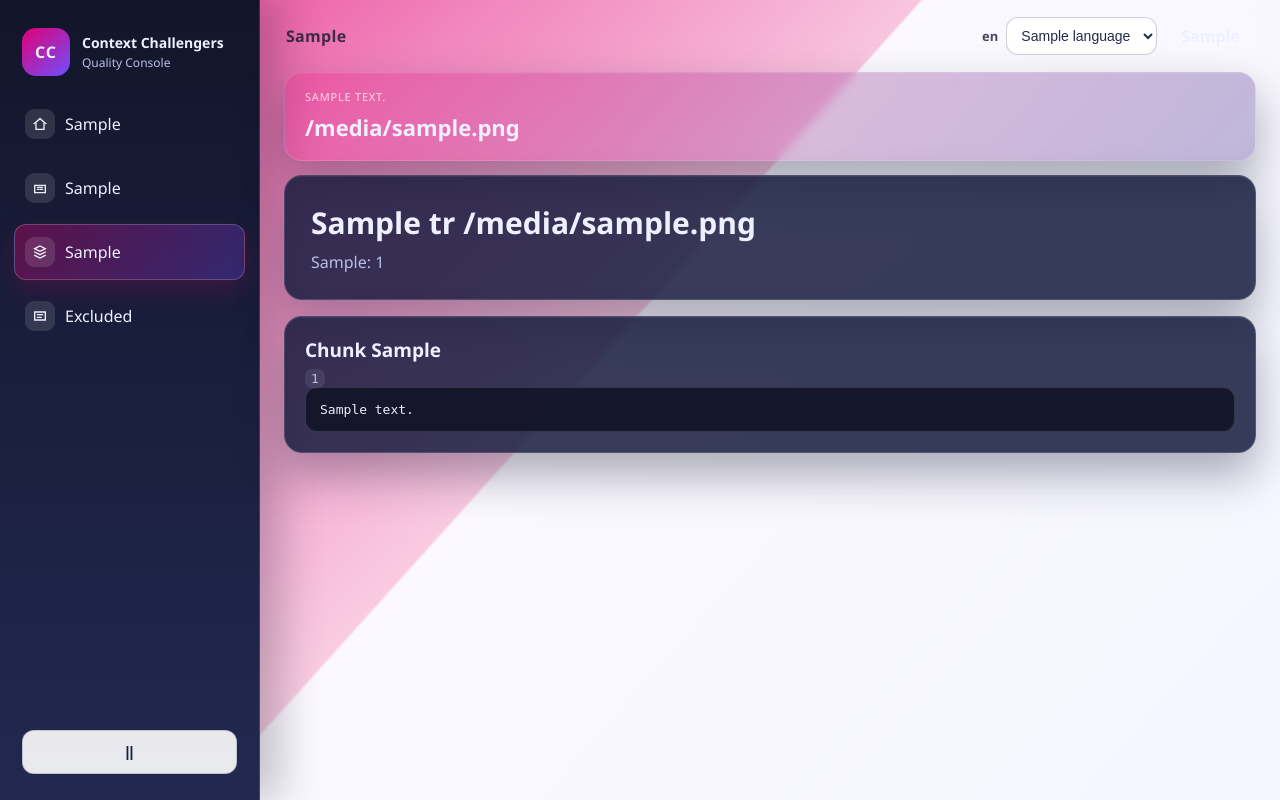
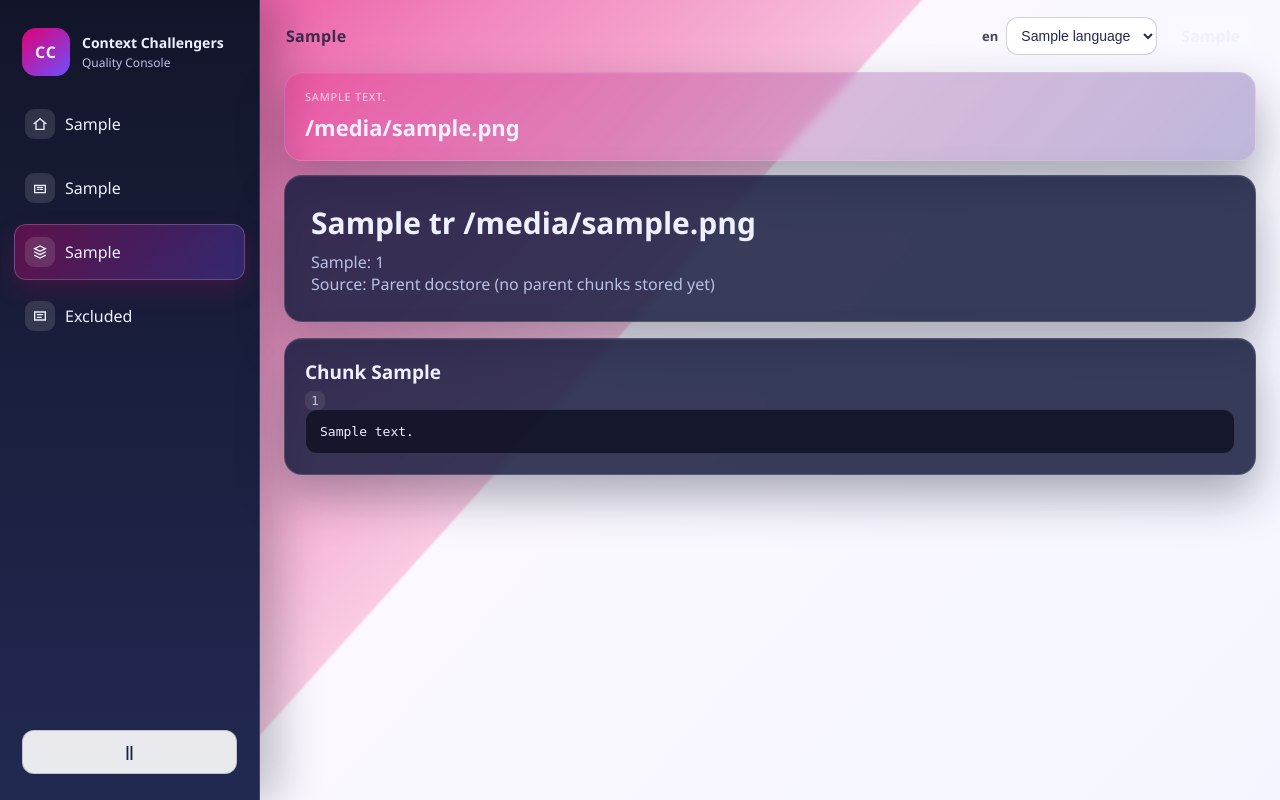
Before and after one commit to akatalinic/AIE9-ContextChallanger, a FastAPI app: template poc/app/templates/chunks.html in a window 1280 px wide. Run offline with FastAPI, Linux system fonts and the light colour scheme; the template is opened without the code that fills it: most values are stand-ins (such as "Sample title", 1, 10 or a date in 2020).

Commit message:
showing parent chunks in chunk dashboard

```diff
--- a/poc/app/db.py
+++ b/poc/app/db.py
@@ -627,7 +627,16 @@ def list_documents() -> list[dict[str, Any]]:
             ORDER BY d.created_at DESC
             """
         ).fetchall()
-    result = [dict(row) for row in rows]
+        result = [dict(row) for row in rows]
+        for item in result:
+            document_id = str(item.get("id", "")).strip()
+            if not document_id:
+                continue
+            parent_count_row = conn.execute(
+                "SELECT COUNT(*) AS cnt FROM retriever_parent_docs WHERE namespace = ?",
+                (parent_docstore_namespace(document_id),),
+            ).fetchone()
+            item["chunk_count"] = int((parent_count_row["cnt"] if parent_count_row else 0) or 0)
     logger.debug("Documents listed | count=%s", len(result))
     return result
 
@@ -1620,6 +1629,46 @@ def get_document_chunks(document_id: str) -> list[dict[str, Any]]:
     return result
 
 
+def get_document_parent_chunks(document_id: str) -> list[dict[str, Any]]:
+    namespace = parent_docstore_namespace(document_id)
+    keys = list_parent_docstore_keys(namespace)
+    if not keys:
+        logger.debug("Parent chunks fetched | document_id=%s chunk_count=0", document_id)
+        return []
+
+    payloads = get_parent_docstore_items(namespace, keys)
+    rows: list[dict[str, Any]] = []
+    for idx, key in enumerate(keys):
+        payload = payloads.get(key, {})
+        if not isinstance(payload, dict):
+            continue
+        text = str(payload.get("page_content", "")).strip()
+        if not text:
+            continue
+        raw_meta = payload.get("metadata", {})
+        metadata = raw_meta if isinstance(raw_meta, dict) else {}
+
+        raw_order = metadata.get("chunk_order", idx)
+        try:
+            chunk_order = int(raw_order)
+        except (TypeError, ValueError):
+            chunk_order = idx
+
+        rows.append(
+            {
+                "id": str(key),
+                "chunk_order": chunk_order,
+                "text": text,
+                "source": "parent",
+                "metadata": metadata,
+            }
+        )
+
+    rows.sort(key=lambda row: (int(row.get("chunk_order", 0)), str(row.get("id", ""))))
+    logger.debug("Parent chunks fetched | document_id=%s chunk_count=%s", document_id, len(rows))
+    return rows
+
+
 def get_document_dashboard(document_id: str, include_excluded: bool = False) -> dict[str, Any]:
     with get_conn() as conn:
         stats = conn.execute(
@@ -1646,6 +1695,11 @@ def get_document_dashboard(document_id: str, include_excluded: bool = False) ->
             """,
             (document_id, document_id, document_id, document_id, document_id),
         ).fetchone()
+        parent_count_row = conn.execute(
+            "SELECT COUNT(*) AS cnt FROM retriever_parent_docs WHERE namespace = ?",
+            (parent_docstore_namespace(document_id),),
+        ).fetchone()
+        parent_chunk_count = int((parent_count_row["cnt"] if parent_count_row else 0) or 0)
 
         if include_excluded:
             rows = conn.execute(
@@ -1735,8 +1789,10 @@ def get_document_dashboard(document_id: str, include_excluded: bool = False) ->
 
     readiness = compute_dashboard_readiness(answers)
 
+    resolved_chunk_count = parent_chunk_count
+
     result = {
-        "chunk_count": int(stats["chunk_count"] or 0),
+        "chunk_count": resolved_chunk_count,
         "question_count": int(stats["question_count"] or 0),
         "excluded_count": int(stats["excluded_count"] or 0),
         "problematic_count": int(stats["problematic_count"] or 0),
--- a/poc/app/main.py
+++ b/poc/app/main.py
@@ -20,6 +20,7 @@ from app.db import (
     get_document_comparison_dashboard,
     get_document_chunks,
     get_document_dashboard,
+    get_document_parent_chunks,
     get_document_questions,
     list_document_gold_references,
     list_document_reviewer_exclusions,
@@ -224,9 +225,30 @@ def chunks_view(request: Request, document_id: str):
         document_id,
         warning_message="Chunks page requested for missing document",
     )
-    chunks = get_document_chunks(document_id)
-    logger.info("Chunks page loaded | document_id=%s chunks=%s", document_id, len(chunks))
-    return _render_template("chunks.html", request, {"document": doc, "chunks": chunks})
+    chunks = get_document_parent_chunks(document_id)
+    chunk_source = "parent" if chunks else "parent_missing"
+    if not chunks:
+        logger.warning(
+            "Parent chunks unavailable for chunk page | document_id=%s",
+            document_id,
+        )
+
+    logger.info(
+        "Chunks page loaded | document_id=%s chunks=%s source=%s selected_mode=%s",
+        document_id,
+        len(chunks),
+        chunk_source,
+        str(doc.get("selected_qa_mode", "parent")).strip().lower(),
+    )
+    return _render_template(
+        "chunks.html",
+        request,
+        {
+            "document": doc,
+            "chunks": chunks,
+            "chunk_source": chunk_source,
+        },
+    )
 
 
 @app.get("/documents/{document_id}/excluded-questions")
--- a/poc/app/templates/chunks.html
+++ b/poc/app/templates/chunks.html
@@ -84,21 +84,43 @@
             <div>
               <h1>{{ tr.get('chunk.title', 'Chunks for') }} {{ document.filename }}</h1>
               <p>{{ tr.get('chunk.total', 'Total chunks') }}: {{ chunks|length }}</p>
+              <p>
+                Source:
+                {% if chunk_source == 'parent' %}
+                  Parent docstore
+                {% else %}
+                  Parent docstore (no parent chunks stored yet)
+                {% endif %}
+              </p>
             </div>
           </section>
 
           {% for chunk in chunks %}
             <article class="panel card">
               <div class="panel-head">
-                <h2>Chunk {{ chunk.chunk_order }}</h2>
-                <p><code>{{ chunk.id }}</code></p>
+                <h2>
+                  {% if chunk_source == 'parent' %}
+                    Parent Chunk {{ chunk.chunk_order }}
+                  {% else %}
+                    Chunk {{ chunk.chunk_order }}
+                  {% endif %}
+                </h2>
+                <p>
+                  <code>
+                    {% if chunk_source == 'parent' %}parent:{% endif %}{{ chunk.id }}
+                  </code>
+                </p>
               </div>
               <pre>{{ chunk.text }}</pre>
             </article>
           {% else %}
             <section class="panel card">
               <div class="empty-state">
-                <p>{{ tr.get('chunk.empty', 'No chunks available. Run pipeline first.') }}</p>
+                {% if chunk_source == 'parent_missing' %}
+                  <p>No parent chunks available for this document yet. Run pipeline again in parent mode.</p>
+                {% else %}
+                  <p>{{ tr.get('chunk.empty', 'No chunks available. Run pipeline first.') }}</p>
+                {% endif %}
               </div>
             </section>
           {% endfor %}
```
